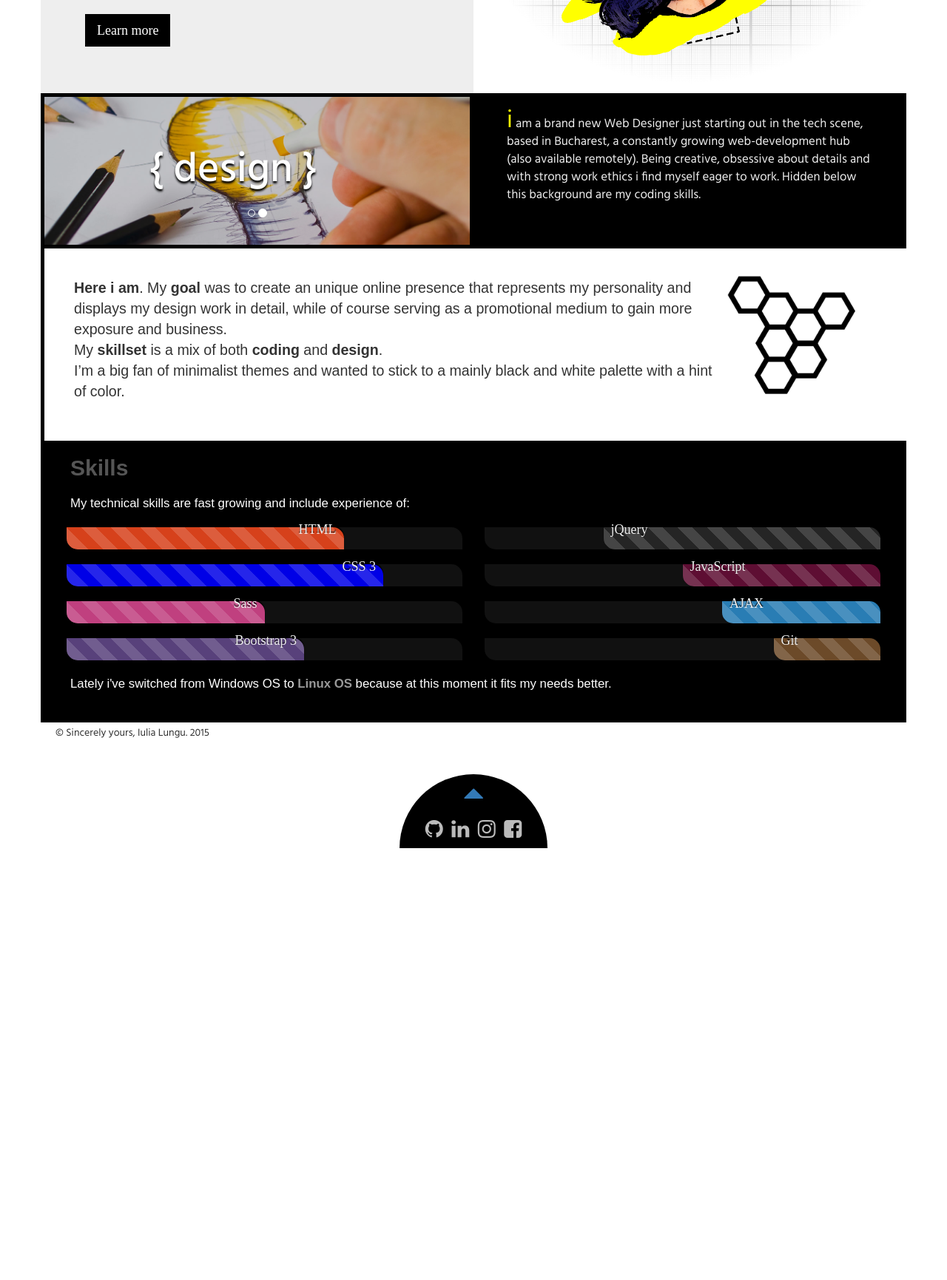
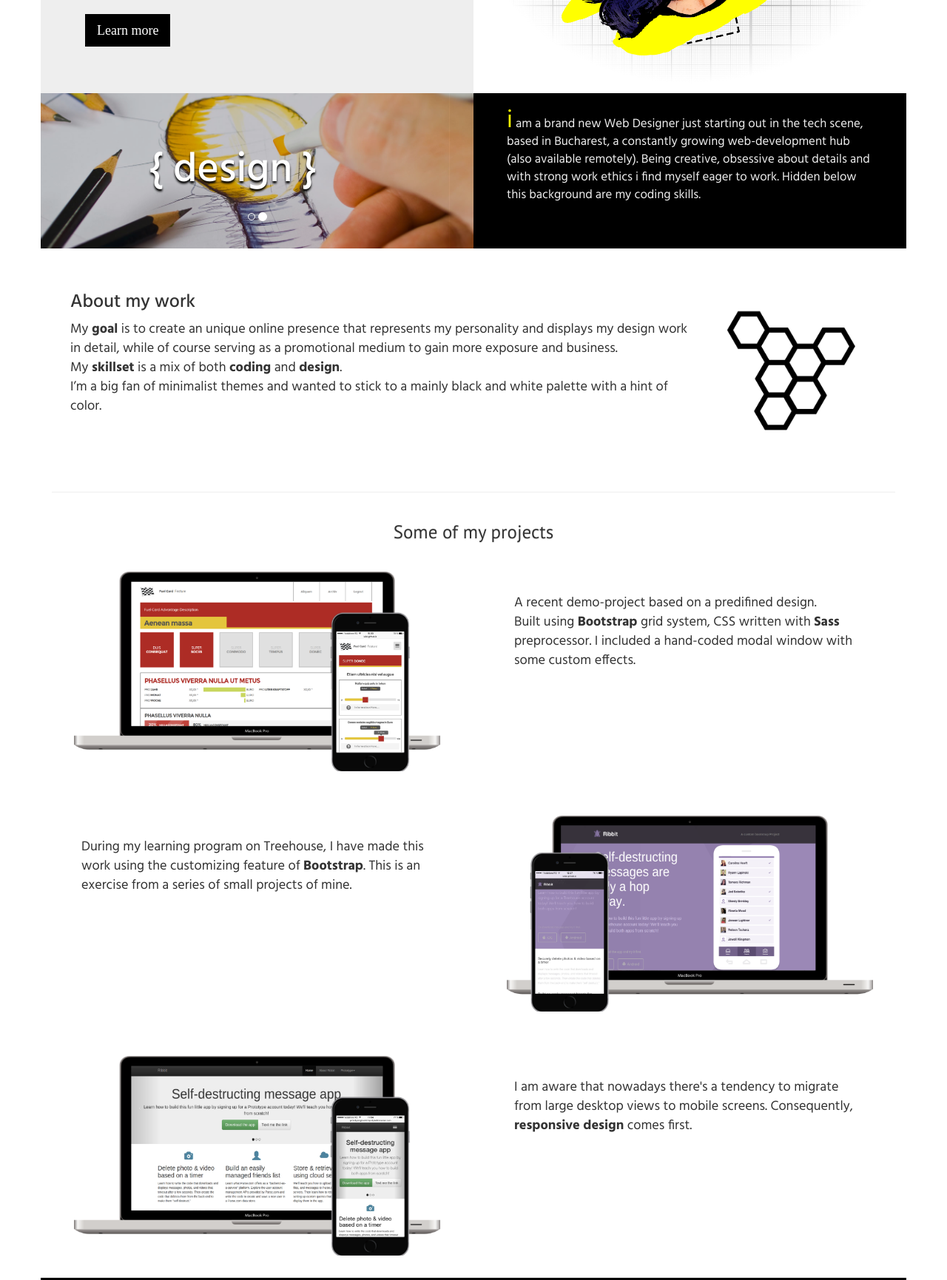
Before and after one commit to iuliaL/Portfolio, a plain HTML site: page index.html in a window 1280 px wide. Shown: the part 480-2211 px from the top of the page at 74% size. Before the commit the page ends 1627 px from the top, so only its background shows below. Drawn offline with nearby package versions, Linux system fonts and the light colour scheme; a web font is replaced by a local one.

Commit message:
projects done

```diff
--- a/_about.scss
+++ b/_about.scss
@@ -2,29 +2,26 @@
 
 
 .wrapper {
-	min-height: 1000px;
-	background: linear-gradient(to top,rgba(0, 0, 0, 0.35),rgba(255, 255, 255, 0.1)),
-	url(img/hongkong.jpg) no-repeat center 20% fixed;
+	min-height: 700px;
+	background: linear-gradient(to top,rgba(0, 0, 0, 0.5),rgba(255, 255, 255, 0.1)),
+	url(img/hongkong.jpg) no-repeat center 35% fixed;
 	background-size: cover;
-}
-.about-title {
-	margin-right: 40px;
-	@media (min-width: 992px) {
-		margin-right: 140px;
+	@media (max-width: 768px) {
+		background: linear-gradient(to top,rgba(0, 0, 0, 0.5),rgba(255, 255, 255, 0.1)),
+	url(img/hongkong.jpg) no-repeat center fixed;
+	background-size: cover;
 	}
-	margin-top: 30px;
-	font-family: $Raleway;
-	font-weight: 700;
-    font-weight: 600;
-    color: rgba(255,255,255,.9);
-    text-shadow: -2px -2px 2px black;
+ }
+ .about-title {
+	margin-right: 20px;
+	font-size: 30px;
 }
 .story {
 	background-color: rgba(0,0,0,.5);
 	border-radius: 6px;
 	@media (min-width: 992px) {
-		width: 80%;
-		margin:  auto;
+		width: 70%;
+		margin-right: 0;
 	}
 	p {
 		@include first-letter($yellow);
--- a/_mixins&extends.scss
+++ b/_mixins&extends.scss
@@ -15,13 +15,13 @@
     border-bottom-left-radius: 15px;
     border-top-right-radius: 15px;
     box-shadow: none;
-    height: 30px;
+    height: 25px;
     overflow: visible;
     .skill-bar {
-    	background-color: darken($bar-color, 5%);
+    	background-color: darken($bar-color, 15%);
     	box-shadow: 0 -2px 1px black;
-    	border-bottom-left-radius: 15px;
-   		border-top-right-radius: 15px;
+    	//border-bottom-left-radius: 15px;
+   		//border-top-right-radius: 15px;
     	line-height: 7px;
     	text-align: right;
     	padding-right: 10px;
@@ -43,7 +43,7 @@
 }
 
 .vertical-middle {
-	position: relative;
+	position: absolute;
   	top: 50%;
   	transform: translateY(-50%);
 }
--- a/index.html
+++ b/index.html
@@ -90,16 +90,46 @@
 						Hidden below this background are my coding skills.</p>
 					</div>
 				</div><!-- end 2nd row -->
-
-						<div class="row border">
-
-							<p><strong>Here i am</strong>. My <strong>goal</strong> was to create an unique online presence that represents my personality and displays my design work in detail, while of course serving as a promotional medium to gain more exposure and business.<br>
+						<div class="row goal">
+						<h2>About my work</h2>
+							<p>My <strong>goal</strong> is to create an unique online presence that represents my personality and displays my design work in detail, while of course serving as a promotional medium to gain more exposure and business.<br>
 							My <strong>skillset</strong> is a mix of both <strong>coding</strong> and <strong>design</strong>.<br>
 							I’m a big fan of minimalist themes and wanted to stick to a mainly black and white palette with a hint of color.</p>
 							<img src="img/honeycomb.png" class="hidden-xs honeycomb">
 						</div>
+				<hr>
 
-		<div class="row">
+			<div class="row projects">
+			<h2 class="text-center">Some of my projects</h2>
+				<div class="col-xs-12 col-sm-6">
+					<a href="http://iulial.github.io/Fuel-Demo/"><img src="img/fuel.png" class="img-responsive project-pic"></a>
+				</div>
+				<div class="col-xs-12 col-sm-6">
+					<p class="project-p">A recent demo-project based on a predifined design.<br>
+					Built using <strong>Bootstrap</strong> grid system, CSS written with <strong>Sass</strong> preprocessor. I included a hand-coded modal window with some custom effects. </p>
+				</div>
+				</div>
+			<div class="row">
+				<div class="col-xs-12 col-sm-6  pull-right">
+					<a href="http://iulial.github.io/RibbitBootstrap/"><img src="img/ribbit.png" class="img-responsive project-pic"></a>
+				</div>
+				<div class="col-xs-12 col-sm-6 pull-left">
+					<p class="project-p">During my learning program on Treehouse, I have made this work using the customizing feature of <strong>Bootstrap</strong>. This is an exercise from a series of small projects of mine.</p>
+				</div>
+			</div>
+			<div class="row">
+				<div class="col-xs-12 col-sm-6">
+					<a href="http://iulial.github.io/PrototypingBootstrap/"><img src="img/prototyping.png" class="img-responsive project-pic"></a>
+				</div>
+
+				<div class="col-xs-12 col-sm-6">
+					<p class="project-p">
+					 I am aware that nowadays there's a tendency to migrate from large desktop views to mobile screens. Consequently,<strong> responsive design</strong> comes first.</p>
+				</div>
+			</div>
+
+
+			<div class="row">
 			<div class="col-xs-12 skills">
 			<h2>Skills</h2>
 			<p>My technical skills are fast growing and include experience of:</p>
@@ -148,9 +178,8 @@
 						</div>
 					</div>
 					<p>Lately i've switched from Windows OS to <strong>Linux OS</strong> because at this moment it fits my needs better.</p>
-			</div> <!-- end skills -->
+				</div> <!-- end skills -->
 			</div> <!-- end skills row -->
-		<p style="padding: 5px;">&copy;&nbsp;Sincerely yours, Iulia Lungu.&nbsp;2015</p>
 		</div> <!--end container-->
 
 		<footer class="footer">
--- a/style.scss
+++ b/style.scss
@@ -24,6 +24,9 @@ body {
 		  border-bottom: 15px solid $yellow;
 		  border-right: 15px solid $yellow;
 		  }
+	@media ( width: 768px) {
+		margin-right: -15px;
+		}
 	}
 
 .nav-border {
@@ -134,8 +137,6 @@ body {
     overflow: hidden;
     padding-right: 0;
     padding-left: 0;
-    border-top: 5px solid black;
-    border:  5px solid black;
     height: 210px;
     @media (max-width: 992px) { height: 300px;}
 
@@ -148,7 +149,7 @@ body {
 			h2 {
 				background: darken(rgba(0,0,0,0.2), 10%);
 				margin: 0;
-				line-height: 200px;
+				line-height: 210px;
 				font : {size: 4em; family: $Hind}
 				color: #fff;
 				text-shadow: 0px 3px 3px #000;
@@ -175,22 +176,23 @@ body {
 
 }
 /*--- Goal section------------*/
- .border {
- 	//border-top: 5px solid black;
- 	border-left: 5px solid black;
+ .goal {
  	padding: 40px;
+ 	h2 {
+ 		font-size: 25px;
+ 	}
  	p {
- 		font-size: 1.4em;
-    	font-family: $Cantarell;
-    	@media (min-width: 768px) {width: 70%;}
+ 		font-size: 1.3em;
+    	font-family: $Hind;
+    	@media (min-width: 768px) {width: 70%; padding-right: 20px;}
     	@media (min-width: 992px) {width: 80%;}
     	color: #333;
     	display: inline-block;
  	}
  	.honeycomb {
  		vertical-align: top;
- 		@media (min-width: 768px) {width: 28%; margin-top: 20px;}
-    	@media (min-width: 992px) {width: 18%; margin-top: -20px;}
+ 		@media (min-width: 768px) {width: 28%; margin-top: 0px;}
+    	@media (min-width: 992px) {width: 18%; margin-top: -30px;}
  	}
  }
 
@@ -198,11 +200,10 @@ body {
 .skills {
 	background: #000;
 	padding: 20px;
-	font-family: $Cantarell;
 	h2 {
  		margin: 0 20px;
- 		font-weight: 700;
- 		color: #555;
+ 		color: #fff;
+ 		font-size: 25px;
  		}
  	strong {
  		color: #999;
@@ -244,6 +245,42 @@ body {
 	@include skill($Git);
 }
 
+/*--- Projects ------------*/
+.projects {
+	h2 {
+		font-size: 25px;
+		font-family: $PTSans;
+		text-shadow: 0px 1px 1px #ddd;
+	}
+}
+.project-p {
+		@media (max-width: 768px){
+			margin: 0 20px 20px;
+		}
+		@media (min-width: 768px){
+			margin: 20px;
+		margin-top: 40px;
+		font-size: 1.1em;}
+		@media (min-width: 1200px){
+			font-size: 1.3em;
+			margin: 40px;
+			margin-top: 60px;}
+
+	}
+.project-pic {
+	padding: 30px;
+	-webkit-filter: grayscale(30%);
+	&:hover {
+		-webkit-filter: saturate(100%);
+        -webkit-filter: drop-shadow(2px 2px 10px #333);
+		-webkit-transition: all 0.7s linear;
+        -moz-transition: all 0.7s linear;
+        -ms-transition: all 0.7s linear;
+         -o-transition: all 0.7s linear;
+            transition: all 0.7s linear;
+        }
+}
+
 /*--- Footer------------*/
 .footer-links {
 	background: #000;
```
Also changed, not shown: about.html (+1 -13 lines), img/fuel.png (added), img/hongkong.jpg, img/prototyping.png (added), img/ribbit.png (added), style.css, 1 other file.
